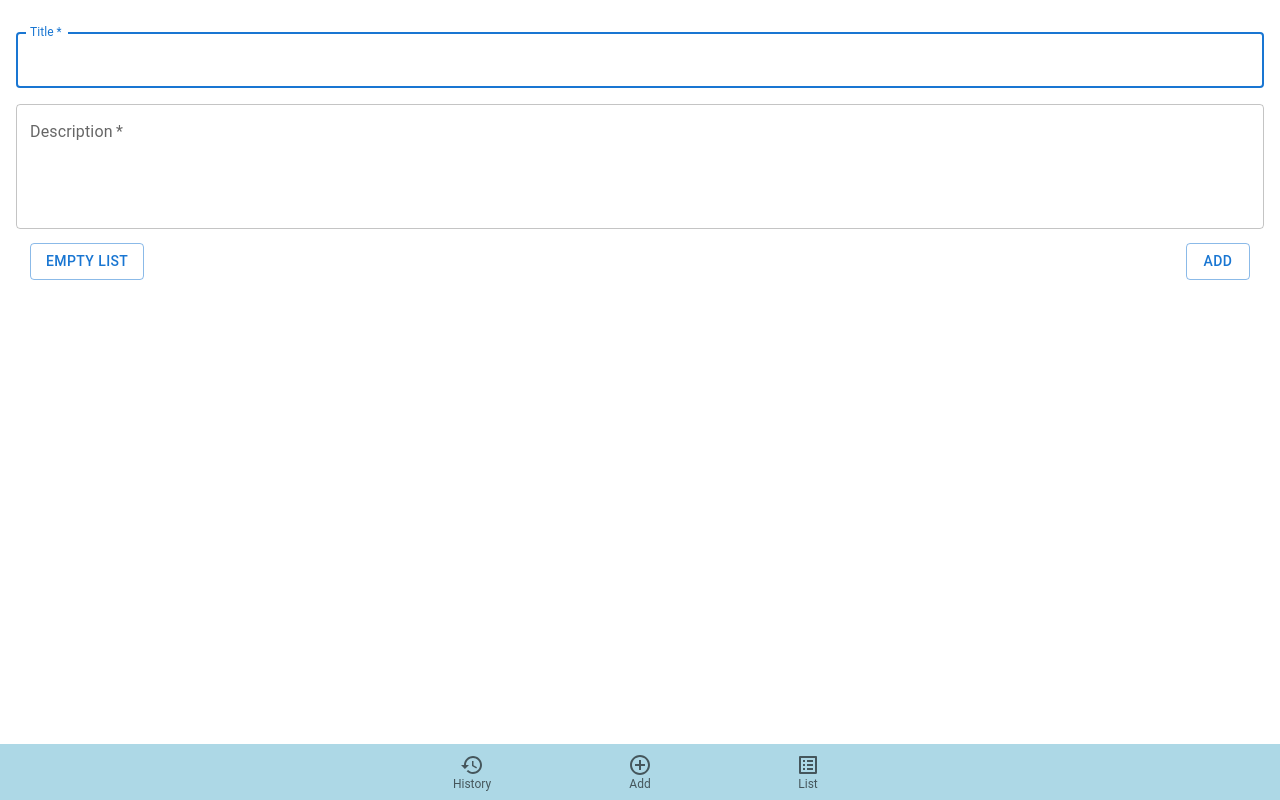
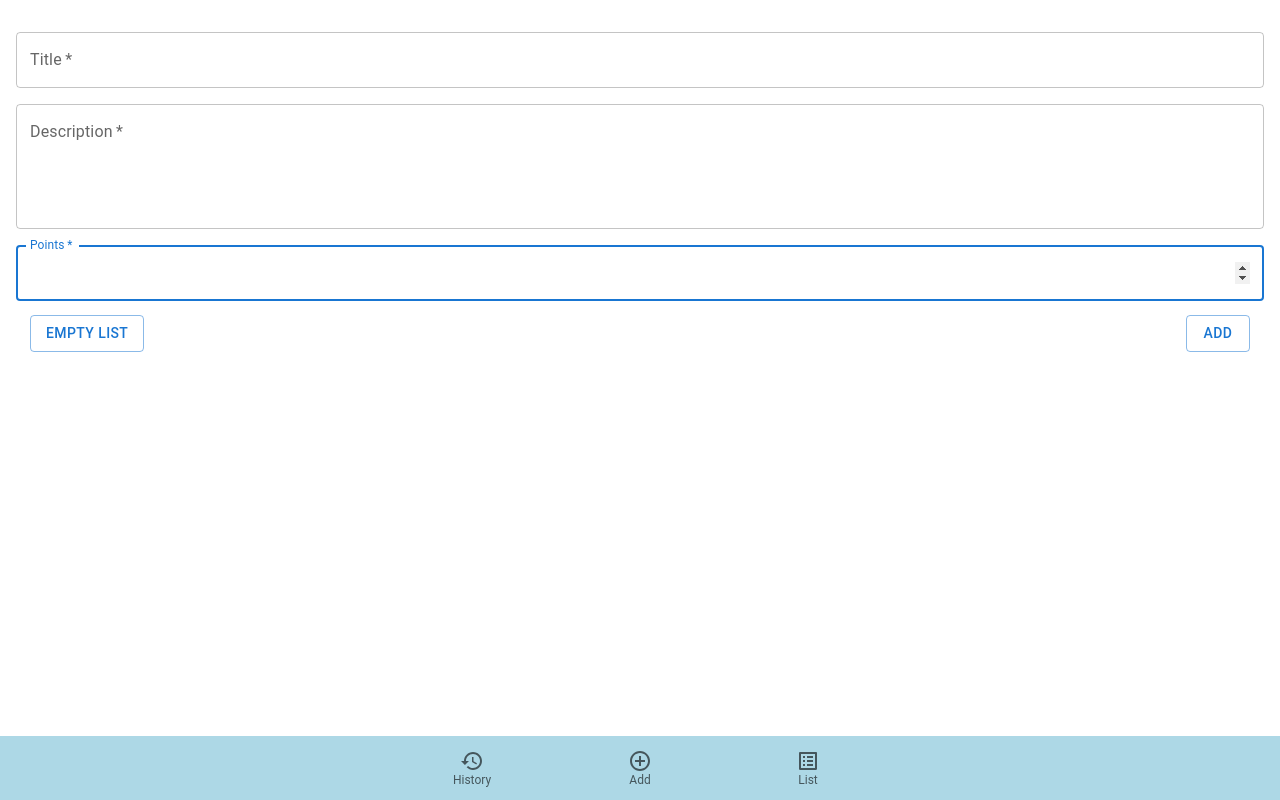
Before and after one commit to FredrikAndersson-MU24/react-ts-rewards-.app, a React (Vite) app: page /history in a window 1280 px wide. Built offline with nearby package versions, Linux system fonts and the light colour scheme.

Commit message:
add points to item props and list

```diff
--- a/src/App.tsx
+++ b/src/App.tsx
@@ -3,22 +3,24 @@ import InputField from "./Components/InputField";
 import ButtonComp from "./Components/ButtonComp.tsx";
 import ListItemComp from "./Components/ListItemComp.tsx";
 import TextArea from "./Components/TextArea";
-import { useEffect, useState } from "react";
-import {BottomNavigation, BottomNavigationAction, List, ListItemIcon} from "@mui/material";
+import {useEffect, useState} from "react";
+import {BottomNavigation, BottomNavigationAction, List} from "@mui/material";
 import RestoreIcon from '@mui/icons-material/Restore';
-import {Add, AddCircleOutline, AddOutlined, ListAltOutlined, PlusOneOutlined} from "@mui/icons-material";
+import {AddCircleOutline, ListAltOutlined} from "@mui/icons-material";
 
 
 interface Task {
+    id: number;
     title: string;
     description: string;
-    id: number;
+    points: number;
     checked: boolean;
 }
 
 function App() {
     const [title, setTitle] = useState<string>("");
     const [description, setDescription] = useState<string>("");
+    const [points, setPoints] = useState<number>(0);
     const [tasks, setTasks] = useState<Array<Task>>(
         JSON.parse((localStorage.getItem("tasks") as string) || "[]")
     );
@@ -32,6 +34,7 @@ function App() {
                     id: id,
                     title: title.trim(),
                     description: description.trim(),
+                    points: points,
                     checked: false,
                 },
             ]);
@@ -40,7 +43,7 @@ function App() {
 
     const handleCheckTask = (id: number) => {
         const tempArray = tasks.map((item) =>
-            item.id === id ? { ...item, checked: !item.checked } : item
+            item.id === id ? {...item, checked: !item.checked} : item
         );
         setTasks(tempArray);
     };
@@ -59,19 +62,31 @@ function App() {
 
     return (
         <>
-            <div style={{margin: "1em"}}>
+            <div style={{margin: "1em", marginBottom: "4em"}}>
 
                 <form
                     onSubmit={handleAddTask}
-                style={{ display: "flex",
+                    style={{
+                        display: "flex",
                         flexDirection: "column",
                     }}
                 >
                     <InputField
                         type="text"
+                        label={"Title"}
                         onchange={(e) => setTitle(e.target.value)}
+                        id="title"
                     />
-                <TextArea onchange={(e) => setDescription(e.target.value)} />
+                    <TextArea onchange={(e) => setDescription(e.target.value)}/>
+                    <InputField
+                        type="number"
+                        label={"Points"}
+                        onchange={(e) => {
+                            setPoints(e.target.valueAsNumber);
+                        }}
+                        id="points"
+                    />
+
                     <div style={{display: "flex", justifyContent: "space-between"}}>
                         <ButtonComp
                             text="Empty list"
@@ -80,18 +95,19 @@ function App() {
                                 setTasks([]);
                             }}
                         />
-                    <ButtonComp text="Add" type="submit" />
+                        <ButtonComp text="Add" type="submit"/>
 
                     </div>
                 </form>
                 <List>
-                { tasks.map((item: Task) => {
+                    {tasks.map((item: Task) => {
                         return (
                             <ListItemComp
                                 key={item.id}
                                 id={item.id}
                                 title={item.title}
                                 description={item.description}
+                                points={item.points}
                                 checked={item.checked}
                                 style={
                                     item.checked
@@ -112,16 +128,18 @@ function App() {
 
             <BottomNavigation
                 showLabels
-                sx={{bottom: 0, position: "fixed",
+                sx={{
+                    bottom: 0,
+                    position: "fixed",
                     width: "100vw",
+                    height: "4em",
                     alignSelf: "center",
                     margin: "0",
                     backgroundColor: "lightblue",
-                    elevation: "2dp",
                 }}>
-                <BottomNavigationAction label="History" icon={<RestoreIcon />} />
-                <BottomNavigationAction label="Add" icon={<AddCircleOutline />} />
-                <BottomNavigationAction label="List" icon={<ListAltOutlined />} />
+                <BottomNavigationAction label="History" icon={<RestoreIcon/>}/>
+                <BottomNavigationAction label="Add" icon={<AddCircleOutline/>}/>
+                <BottomNavigationAction label="List" icon={<ListAltOutlined/>}/>
             </BottomNavigation>
         </>
     );
--- a/src/Components/InputField.tsx
+++ b/src/Components/InputField.tsx
@@ -2,7 +2,9 @@ import {TextField} from "@mui/material";
 import * as React from "react";
 
 interface InputFieldProps {
+    label: string;
     type: string;
+    id: string
     onchange: React.ChangeEventHandler<HTMLInputElement>;
 }
 
@@ -11,12 +13,13 @@ const InputField = (props: InputFieldProps) => {
         <>
             <TextField
                 sx={{marginTop: "1em"}}
-                label="Title"
+                type={props.type}
+                label={props.label}
                 variant="outlined"
                 onChange={props.onchange}
-                id="title"
-                required
-                autoFocus/>
+                id={props.id}
+                autoFocus
+                required/>
         </>
     );
 };
--- a/src/Components/ListItemComp.tsx
+++ b/src/Components/ListItemComp.tsx
@@ -1,12 +1,12 @@
 import {DeleteOutline} from "@mui/icons-material";
 import {Accordion, AccordionDetails, AccordionSummary, Checkbox, ListItem, Typography} from "@mui/material";
-import ArrowDropDownIcon from '@mui/icons-material/ArrowDropDown';
 import * as React from "react";
 
 interface ListItemProps {
     id: number;
     title: string;
     description: string;
+    points: number;
     checked: boolean;
     style: React.CSSProperties | undefined;
     onchange: React.ChangeEventHandler<HTMLInputElement>;
@@ -16,30 +16,38 @@ interface ListItemProps {
 const ListItemComp = (props: ListItemProps) => {
     return (
         <>
-            <ListItem key={props.id} sx={{display: "flex", width: "90VW", elevation: 5,}}>
+            <ListItem key={props.id} sx={{display: "flex", width: "100%", elevation: 5,}}>
                 <Accordion
-                sx={{   flex: 1,
-                    marginBottom: "0.2em",
-                }}>
+                    sx={{
+                        flex: 1,
+                        marginBottom: "0.2em",
+                    }}>
                     <AccordionSummary
-                        expandIcon={<ArrowDropDownIcon/>}
                         aria-controls="panel2-content"
                         id="panel2-header"
-                        sx={{display: "flex",
+                        sx={{
+                            display: "flex",
                             flexDirection: "row",
                             justifyContent: "space-between",
-
-                            width: "100%",
                         }}
                     >
                         <Typography component="span"
                                     sx={{
-                                    ...(props.checked
-                                        ? {textDecoration: "line-through"}
-                                        : {textDecoration: "none"}),
+                                        ...(props.checked
+                                            ? {textDecoration: "line-through"}
+                                            : {textDecoration: "none"}),
                                         flex: 1,
                                         alignSelf: "center",
                                     }}>{props.title}
+                        </Typography>
+                        <Typography component="span"
+                                    sx={{
+                                        ...(props.checked
+                                            ? {textDecoration: "line-through"}
+                                            : {textDecoration: "none"}),
+                                        alignSelf: "center",
+
+                                    }}>{props.points}p
                         </Typography>
                         <Checkbox
                             sx={{
@@ -47,7 +55,9 @@ const ListItemComp = (props: ListItemProps) => {
                             }}
                             checked={props.checked}
                             onChange={props.onchange}
-                            onClick={e => {e.stopPropagation();}}
+                            onClick={e => {
+                                e.stopPropagation();
+                            }}
                             id={props.id.toString()}
                             size="large"
                         />
@@ -57,8 +67,12 @@ const ListItemComp = (props: ListItemProps) => {
                             {props.description}
                         </Typography>
                         <DeleteOutline
-                            className="button-trash"
                             onClick={props.clickDelete}
+                            sx={{
+                                marginTop: "1em",
+                                alignSelf: "center",
+                            }}
+                            fontSize="large"
                         />
                     </AccordionDetails>
                 </Accordion>
```
Also changed, not shown: src/Components/List.tsx (deleted, +0 -7 lines). Lines whose indentation alone changed are shown as unchanged.
